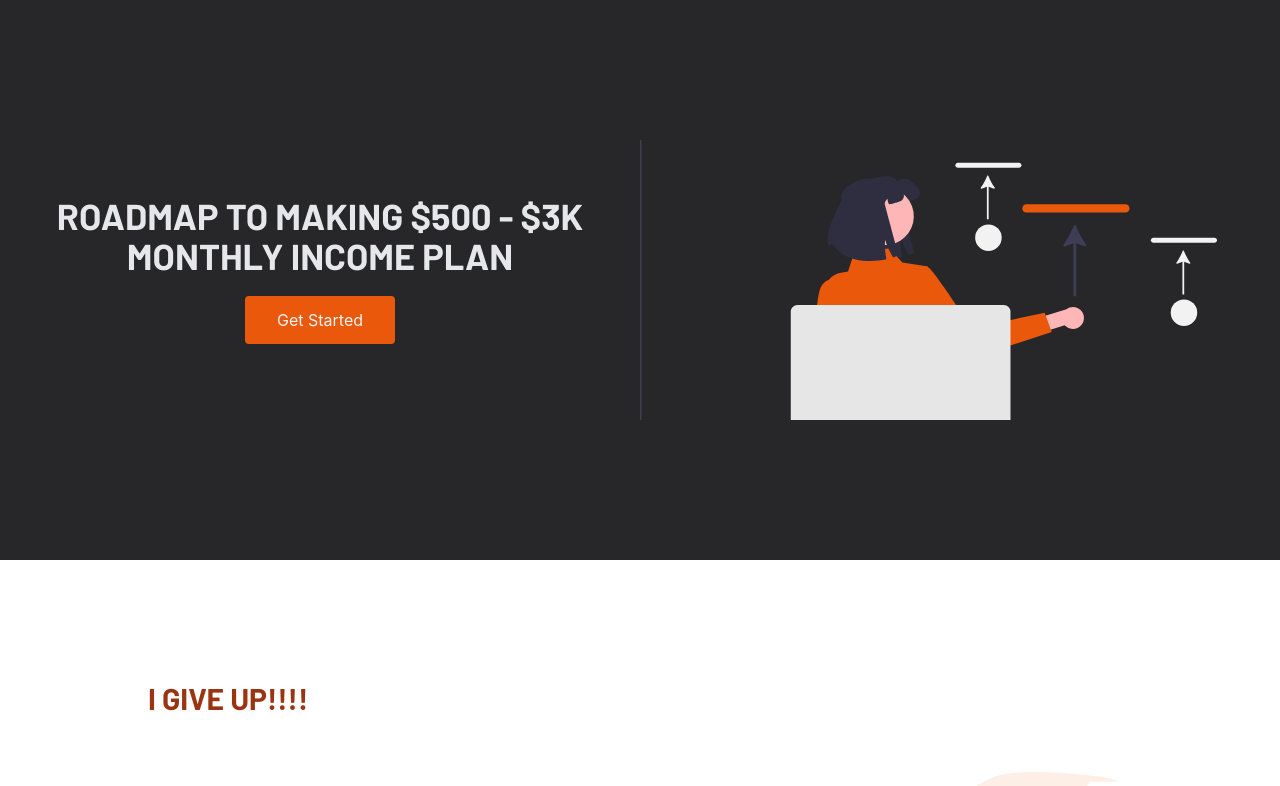
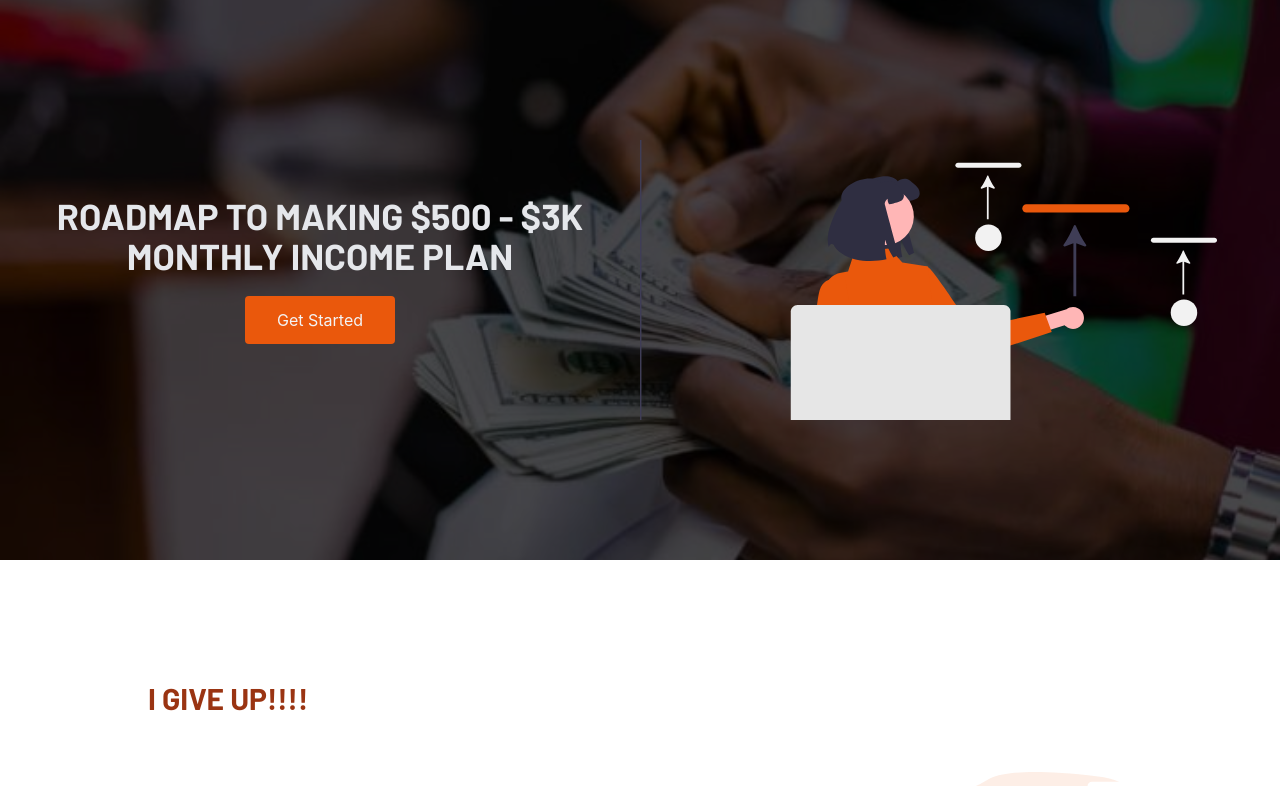
Before and after one commit to Kainy2/amazon-kdp, a React (Create React App) app: page / in a window 1280 px wide. Shown: the top 786 px of the page. Built offline with nearby package versions, Linux system fonts and the light colour scheme; the HTML template or start-up script is replaced by a standard one.

Commit message:
changed hero section to bg image with dark ovelay

```diff
--- a/src/Components/Hero.tsx
+++ b/src/Components/Hero.tsx
@@ -1,27 +1,28 @@
 import React from 'react'
 import Button from './Button'
-import {Heading} from './Heading'
+import { Heading } from './Heading'
 // import Text from './Text'
 import undrawServices from '../Assets/undraw_services.svg'
+import moneyHero from '../Assets/money-hero.jpeg'
 
 
 const Hero = () => {
   return (
     <>
 
-       <section id='hero' className='flex h-[70vh] items-center my-auto text-gray-200 bg-zinc-800'>
-        <div className='h-1/2 w-full items-center flex md:justify-between space-y-20  border border-white  overflow-hidden md:border-none'>
+      <section style={ { background: `url(${ moneyHero }) rgba(39, 39, 42, 0.85) center`, backgroundBlendMode: 'multiply', backgroundRepeat: 'no-repeat', backgroundSize: 'cover' } } id='hero' className={ `flex h-[70vh] items-center my-auto  text-gray-200 shadow-zinc-800` }>
+        <div className='h-1/2 w-full  items-center flex md:justify-between space-y-20  border border-white  overflow-hidden md:border-none'>
           <div id='flex-section' className='md:w-1/2'>
             <div id='items' className='w-10/12 mx-auto text-center'>
               <Heading> ROADMAP TO MAKING $500 - $3K MONTHLY INCOME PLAN </Heading>
             </div>
-              <Button>Get Started</Button>
+            <Button>Get Started</Button>
           </div>
           <div className='items-center hidden md:block flex-1'>
-            <img className='h-[50vh]' src={undrawServices} alt="services" />
+            <img className='h-[50vh]' src={ undrawServices } alt="services" />
           </div>
         </div>
-              {/* <Text>In A Situation Where Naira Keeps Dropping and Our Daily Cost of Living Keeps Increasing…
+        {/* <Text>In A Situation Where Naira Keeps Dropping and Our Daily Cost of Living Keeps Increasing…
 
                 Here is How Informed Nigerians Are Legally Making as much as $3k a month using this simple money-making Technique called...
                 <br />
--- a/src/index.css
+++ b/src/index.css
@@ -18,5 +18,5 @@ body {
 code {
   font-family: source-code-pro, Menlo, Monaco, Consolas, 'Courier New',
     monospace;
-    color:  #
+    color:  rgb(39, 39, 42)
 }
```
Also changed, not shown: src/Assets/money-hero.jpeg (added).
